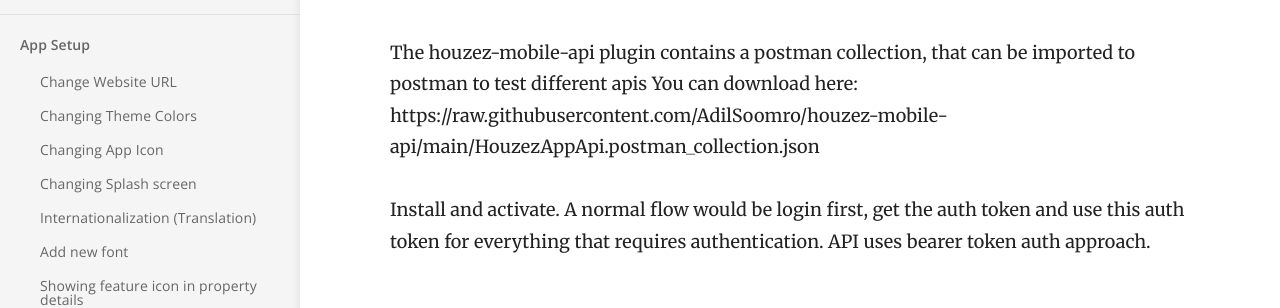
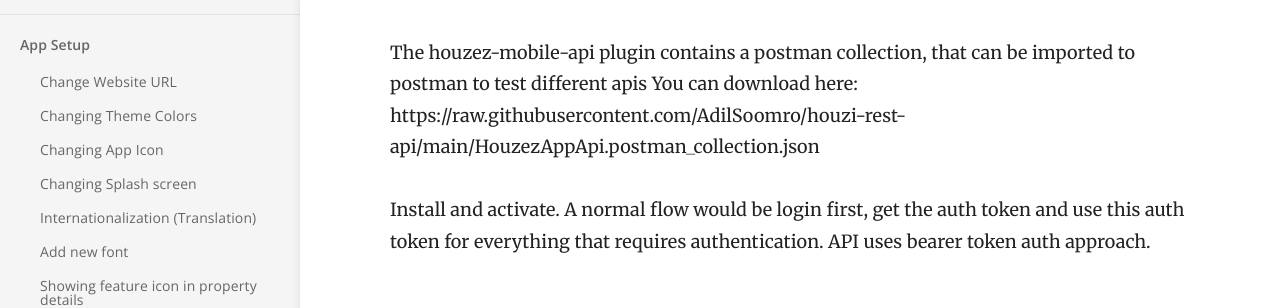
Before and after one commit to booleanbites/houzi-doc, a Jekyll site: the page built from _docs/tools/postman_collection.md, in a window 1280 px wide. Shown: the part 155-463 px from the top of the page. Built offline with Jekyll 4.4.1, drawn with Linux system fonts in a browser that asks for light colours; part of the change alters nothing that is shown.

Commit message:
path fix in postfix

```diff
--- a/_docs/tools/postman_collection.md
+++ b/_docs/tools/postman_collection.md
@@ -6,7 +6,7 @@ order: 13
 
 The houzez-mobile-api plugin contains a postman collection, that can be imported to postman to test different apis
 You can download here:
-https://raw.githubusercontent.com/AdilSoomro/houzez-mobile-api/main/HouzezAppApi.postman_collection.json
+https://raw.githubusercontent.com/AdilSoomro/houzi-rest-api/main/HouzezAppApi.postman_collection.json
 
 Install and activate.
 A normal flow would be login first, get the auth token and use this auth token for everything that requires authentication.
```
